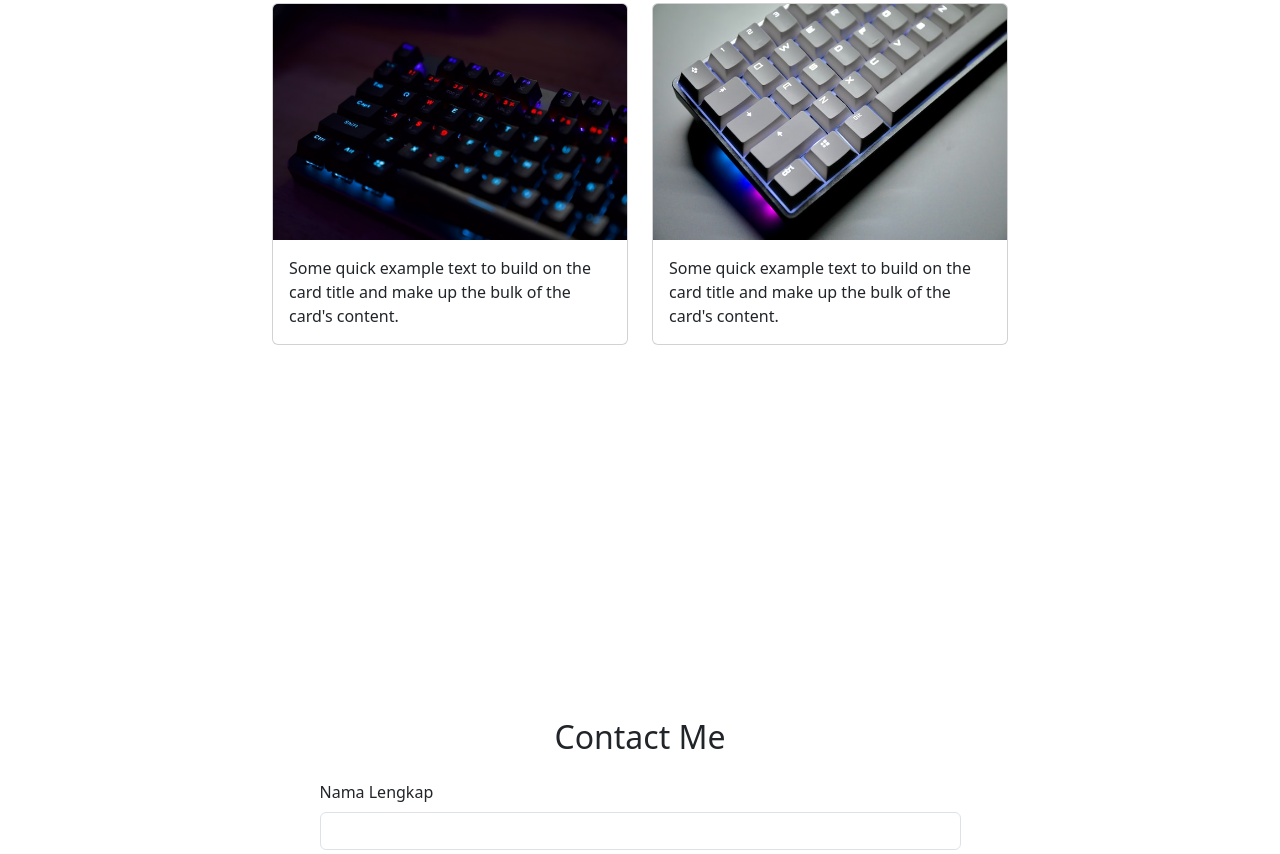
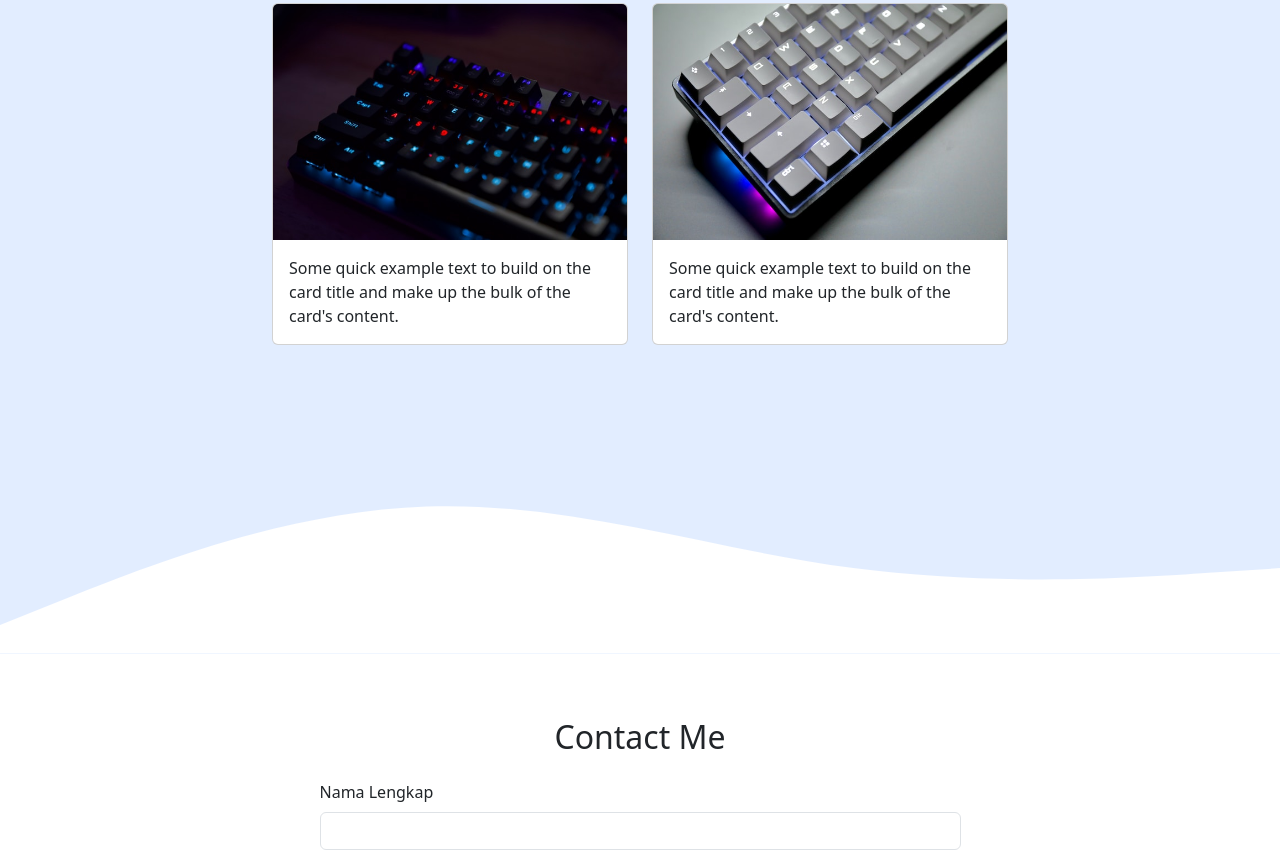
Before and after one commit to ImamRobain/imamrobain.github.io, a plain HTML site: page index.html in a window 1280 px wide. Shown: the part 1806-2660 px from the top of the page. Drawn offline with nearby package versions, Linux system fonts and the light colour scheme.

Commit message:
Change SVG

```diff
--- a/index.html
+++ b/index.html
@@ -200,7 +200,7 @@
         <path
           fill="#ffffff"
           fill-opacity="1"
-          d="M0,192L40,165.3C80,139,160,85,240,90.7C320,96,400,160,480,154.7C560,149,640,75,720,48C800,21,880,43,960,85.3C1040,128,1120,192,1200,202.7C1280,213,1360,171,1400,149.3L1440,128L1440,320L1400,320C1360,320,1280,320,1200,320C1120,320,1040,320,960,320C880,320,800,320,720,320C640,320,560,320,480,320C400,320,320,320,240,320C160,320,80,320,40,320L0,320Z"
+          d="M0,288L80,256C160,224,320,160,480,154.7C640,149,800,203,960,224C1120,245,1280,235,1360,229.3L1440,224L1440,320L1360,320C1280,320,1120,320,960,320C800,320,640,320,480,320C320,320,160,320,80,320L0,320Z"
         ></path>
       </svg>
     </section>
--- a/style.css
+++ b/style.css
@@ -2,7 +2,7 @@
   padding-top: 6rem;
   background-color: #e2edff;
 }
-#project {
+#projects {
   background-color: #e2edff;
 }
 section {
```
